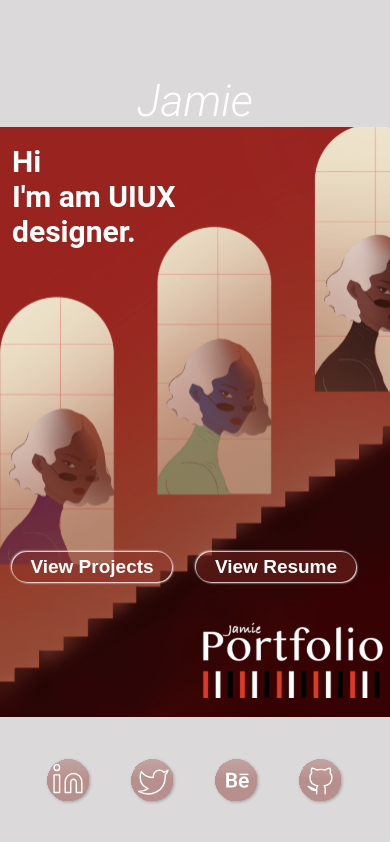
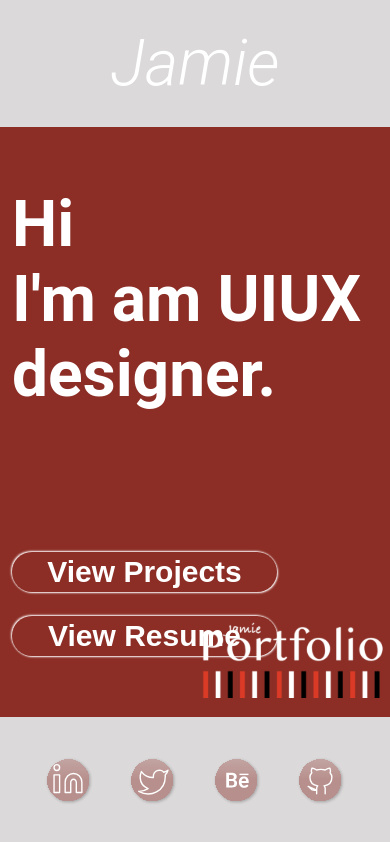
Before and after one commit to littleJamieZ/alittlejamie.art, a React (Create React App) app in the folder my-portfolio/: page / in a window 390 px wide. Built offline with nearby package versions, Linux system fonts and the light colour scheme.

Commit message:
changes screen size of mobile view

```diff
--- a/my-portfolio/src/App.scss
+++ b/my-portfolio/src/App.scss
@@ -1,6 +1,7 @@
 $jamie-gray: rgba(75, 68, 67, 0.2);
 $mobile: 320px;
 /* Desktop view */
+
 .App {
 	height: 100%;
 	background-color: $jamie-gray;
@@ -96,7 +97,7 @@ $mobile: 320px;
 }
 
 /* Mobile view */
-@media screen and (min-width: $mobile) {
+@media screen and (max-width: $mobile) {
 	.App {
 		height: 100%;
 		background-color: $jamie-gray;
@@ -115,8 +116,7 @@ $mobile: 320px;
 		}
 
 		&_CTA {
-			//
-			background-image: url('./assets/CTA-mobile.svg');
+			background-image: url('./assets/CTA_mobile.svg');
 			height: 70%;
 			background-repeat: no-repeat;
 
```
Also changed, not shown: my-portfolio/src/assets/CTA-mobile.svg (deleted), my-portfolio/src/assets/CTA_mobile.svg (added).
